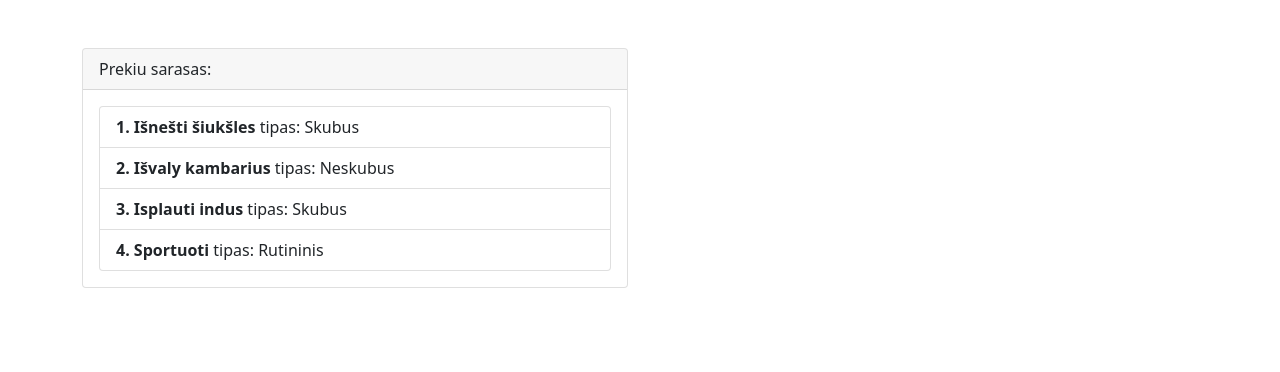
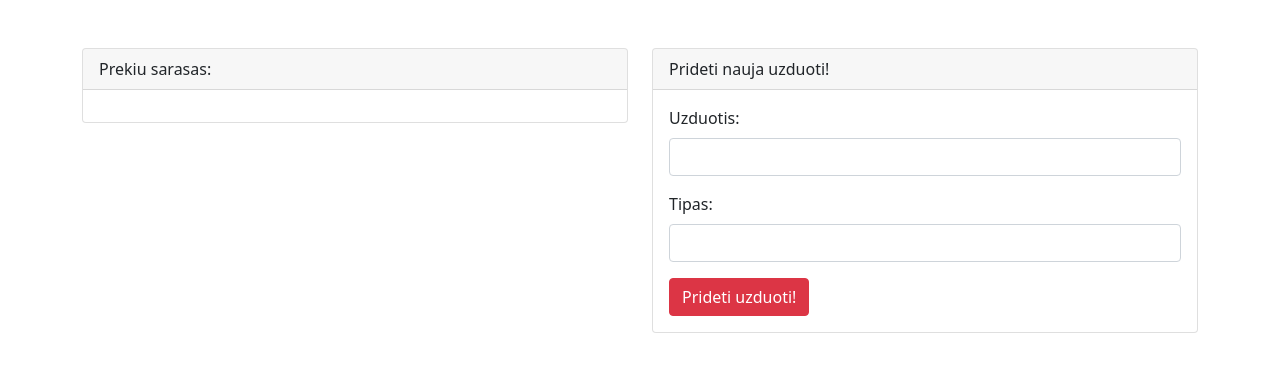
Before and after one commit to DaliusDeveikis/Angular_uzduotys, an Angular app: page / in a window 1280 px wide. Shown: the top 372 px of the page. Built offline with nearby package versions, Linux system fonts and the light colour scheme.

Commit message:
add new component to add task

```diff
--- a/src/app/app.component.html
+++ b/src/app/app.component.html
@@ -8,5 +8,13 @@
         </div>
       </div>
     </div>
+    <div class="col-md-6">
+      <div class="card">
+        <div class="card-header">Prideti nauja uzduoti!</div>
+        <div class="card-body">
+          <app-new-task></app-new-task>
+        </div>
+      </div>
+    </div>
   </div>
 </div>
--- /dev/null
+++ b/src/app/componenets/new-task/new-task.component.html
@@ -0,0 +1,11 @@
+<div class="mb-3">
+  <label class="form-label">Uzduotis: </label>
+  <input type="text" class="form-control" [(ngModel)]="name" />
+</div>
+
+<div class="mb-3">
+  <label class="form-label">Tipas: </label>
+  <input type="text" class="form-control" [(ngModel)]="type" />
+</div>
+
+<button class="btn btn-danger" (click)="addTask()">Prideti uzduoti!</button>
--- /dev/null
+++ b/src/app/componenets/new-task/new-task.component.ts
@@ -0,0 +1,23 @@
+import { Component, OnInit } from '@angular/core';
+import { TaskService } from 'src/app/services/task.service'
+
+@Component({
+  selector: 'app-new-task',
+  templateUrl: './new-task.component.html',
+  styleUrls: ['./new-task.component.css']
+})
+export class NewTaskComponent implements OnInit {
+
+  public name: string = ''
+  public type: string = ''
+
+  constructor(private taskService: TaskService) { }
+
+  public addTask () {
+    this.taskService.addTask(this.name,this.type)
+  }
+
+  ngOnInit(): void {
+  }
+
+}
--- a/src/app/componenets/products-list/products-list.component.html
+++ /dev/null
@@ -1,5 +0,0 @@
-<ul class="list-group">
-  <li class="list-group-item" *ngFor="let product of products; let n = index">
-    <b>{{ n + 1 }}. {{ product.name }}</b> kiekis: {{ product.quantity }}
-  </li>
-</ul>
--- a/src/app/componenets/products-list/products-list.component.ts
+++ /dev/null
@@ -1,22 +0,0 @@
-import { Component, OnInit } from '@angular/core';
-import { Product } from 'src/app/models/product';
-
-@Component({
-  selector: 'app-products-list',
-  templateUrl: './products-list.component.html',
-  styleUrls: ['./products-list.component.css']
-})
-export class ProductsListComponent implements OnInit {
-  public products: Product[] = [];
-
-  constructor() {
-    this.products.push( new Product("Duona", 3))
-    this.products.push( new Product("Pienas", 1))
-    this.products.push( new Product("Sviestas", 2))
-    this.products.push( new Product("Alus", 4))
-  }
-
-  ngOnInit(): void {
-  }
-
-}
--- a/src/app/componenets/tasks-list/tasks-list.component.ts
+++ b/src/app/componenets/tasks-list/tasks-list.component.ts
@@ -1,5 +1,6 @@
 import { Tasks } from './../../models/task';
 import { Component, OnInit } from '@angular/core';
+import { TaskService } from 'src/app/services/task.service'
 
 @Component({
   selector: 'app-tasks-list',
@@ -9,7 +10,7 @@ import { Component, OnInit } from '@angular/core';
 export class TasksListComponent implements OnInit {
   public taskList: Tasks[] = [];
 
-  constructor() {
+  constructor(private TaskService: TaskService ) {
     this.taskList.push( new Tasks("Išnešti šiukšles", "Skubus"))
     this.taskList.push( new Tasks("Išvaly kambarius", "Neskubus"))
     this.taskList.push( new Tasks("Isplauti indus", "Skubus"))
@@ -17,6 +18,7 @@ export class TasksListComponent implements OnInit {
   }
 
   ngOnInit(): void {
+    this.taskList = this.TaskService.taskList
   }
 
 }
--- /dev/null
+++ b/src/app/services/task.service.ts
@@ -0,0 +1,15 @@
+import { Injectable } from '@angular/core';
+import { Tasks } from '../models/task';
+
+@Injectable({
+  providedIn: 'root'
+})
+export class TaskService {
+  public taskList: Tasks[] = [];
+
+  constructor() { }
+
+  public addTask (name:string, type:string) {
+    this.taskList.push(new Tasks(name,type))
+  }
+}
```
Also changed, not shown: src/app/app.module.ts (+6 -4 lines), src/app/componenets/new-task/new-task.component.css (added), 2 other files (tests, documents, lock files or other folders).
